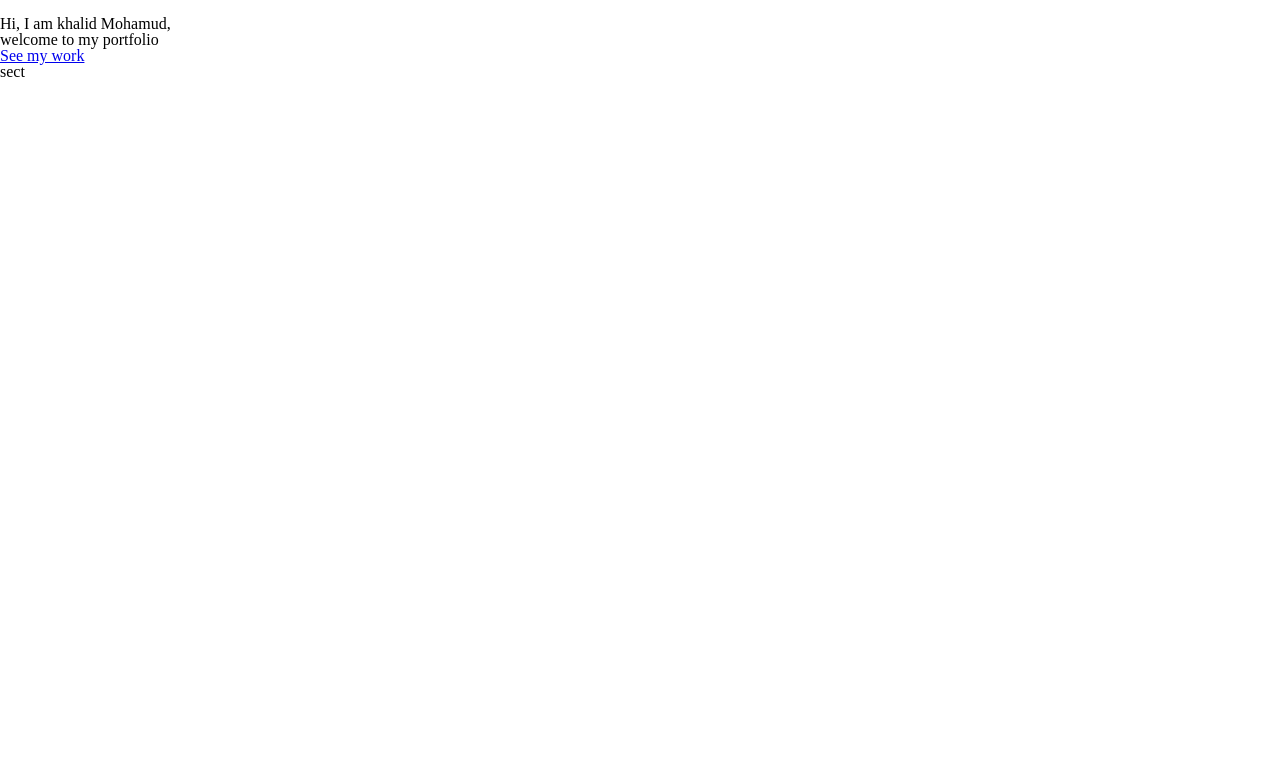
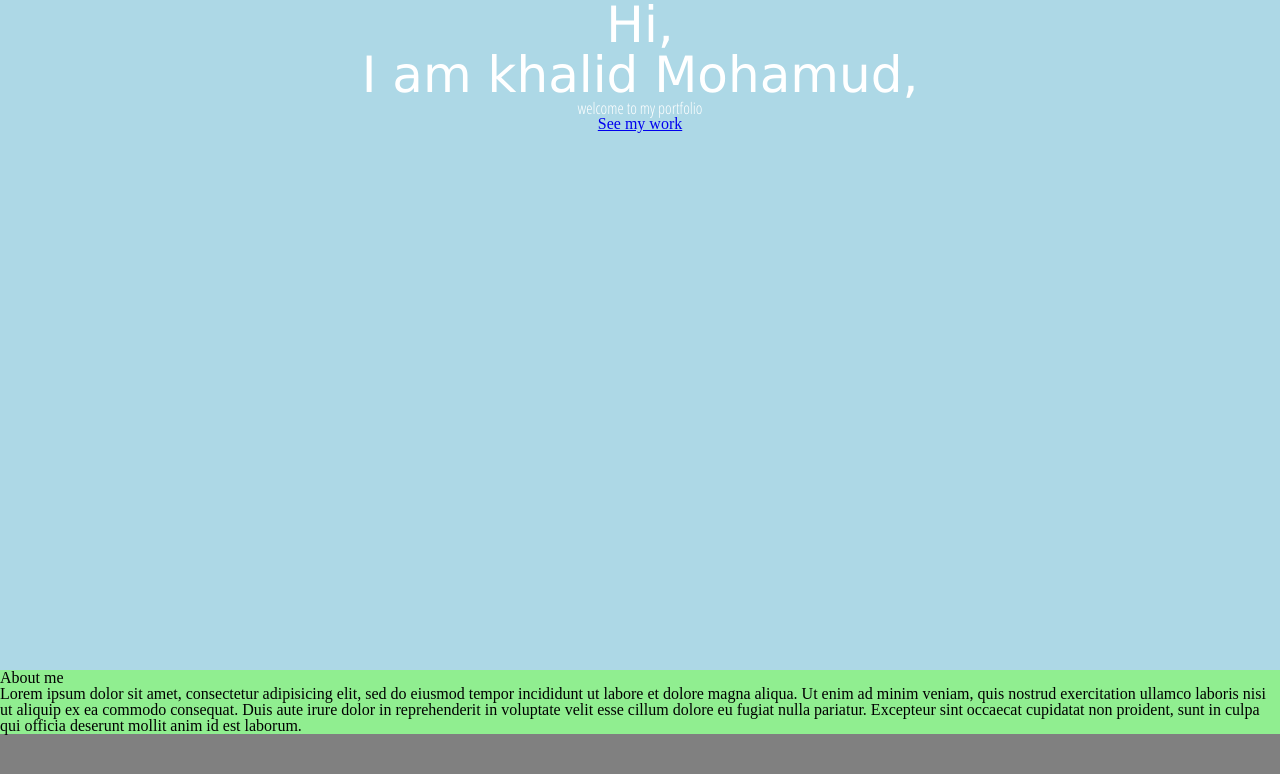
Before and after one commit to khalidM3/Portfolio, a plain HTML site: page index.html in a window 1280 px wide. Drawn offline with Linux system fonts and the light colour scheme.

Commit message:
supposed to be class 01 branch

```diff
--- a/index.html
+++ b/index.html
@@ -1,20 +1,27 @@
 <!DOCTYPE html>
 <html>
   <head>
-    <meta charset="utf-8">
+    <meta charset="utf-8" name="viewport" content="width=device-width, initial-scale=1">
     <link rel="stylesheet" href="reset.css">
+    <link rel="stylesheet" href="style.css">
     <title>Khalid Mohamud's Portfolio</title>
+    <link href="https://fonts.googleapis.com/css?family=Open+Sans+Condensed:300" rel="stylesheet">
   </head>
   <body>
     <main>
-      <img src="" alt="">
-      <section>
-        <h1>Hi, I am khalid Mohamud,</h1>
+      <section class="mainHome">
+        <h1>Hi,<br> I am khalid Mohamud,</h1>
         <p>welcome to my portfolio</p>
         <a href="content.html">See my work</a>
       </section>
-      sect
     </main>
+
+    <section class="proj">
+      <article class="">
+      <h1>About me</h1>
+      <p>Lorem ipsum dolor sit amet, consectetur adipisicing elit, sed do eiusmod tempor incididunt ut labore et dolore magna aliqua. Ut enim ad minim veniam, quis nostrud exercitation ullamco laboris nisi ut aliquip ex ea commodo consequat. Duis aute irure dolor in reprehenderit in voluptate velit esse cillum dolore eu fugiat nulla pariatur. Excepteur sint occaecat cupidatat non proident, sunt in culpa qui officia deserunt mollit anim id est laborum.</p>
+      </article>
+    </section>
 
 
   </body>
--- /dev/null
+++ b/style.css
@@ -0,0 +1,25 @@
+body {
+  position: relative;
+  background-color: grey;
+}
+main {
+  display: inline-block;;
+  position: relative;
+  color: white;
+  text-align: center;
+  width: 100%;
+  height: 670px;
+  background-color: lightblue;
+}
+main h1 {
+  font-size: 50px;
+  font-family: Verdana, sans-serif;;
+}
+main p {
+  font-family: 'Open Sans Condensed', sans-serif;
+}
+.proj {
+  background-color: lightgreen;
+  height: 100%;
+  width: 100%;
+}
```
Also changed, not shown: app.js (+16 -5 lines), content.html (+4 -5 lines).
